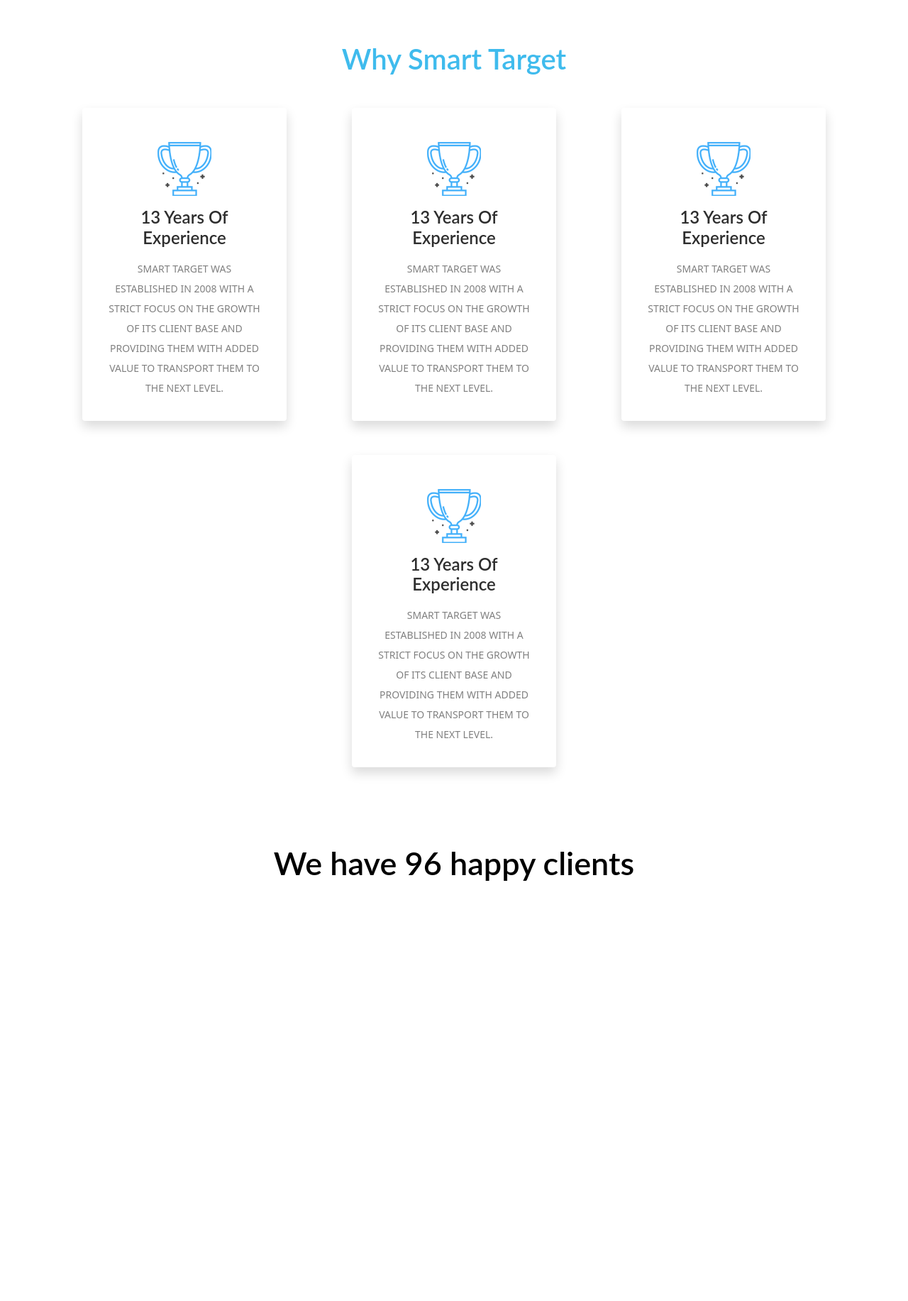
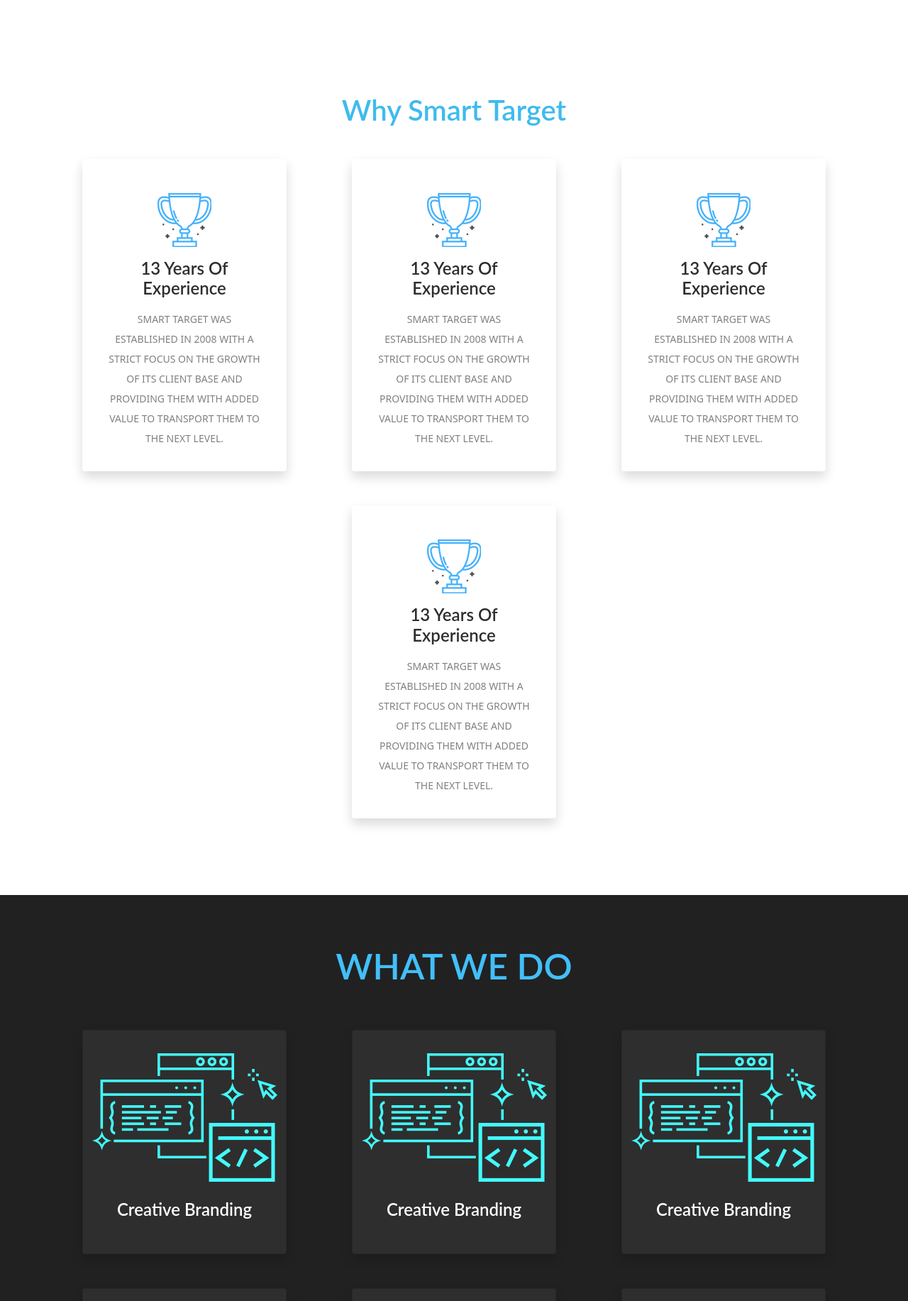
Before and after one commit to AhmedSaidGP7/smartTarget, a PHP site: page / in a window 1280 px wide. Shown: the part 965-2798 px from the top of the page at 71% size. Before the commit the page ends 2206 px from the top, so only its background shows below. Run offline with PHP 8.4, Linux system fonts and the light colour scheme.

Commit message:
adding what we do

```diff
--- a/assets/css/classes.css
+++ b/assets/css/classes.css
@@ -1,8 +1,8 @@
 /* Navbar clasess */
 
 .bg-light {
-  background: rgba(255, 255, 255, 0)!important;
- /* box-shadow: 0 2px 4px rgb(0 0 0 / 50%);*/
+  background: #212121 !important;
+ box-shadow: 0 2px 4px rgb(0 0 0 / 50%);
 }
 .targemHome-navbarLangIcon
 {
@@ -32,7 +32,7 @@
 
 .brandlogo
 {
-  width: 230px;
+  width: 160px;
 }
 
 .navbar-light .navbar-nav .nav-link
@@ -84,7 +84,7 @@
 {
   margin-top: 130px;
   color: white;
-  font-size: 47px;
+  font-size: 43px;
   font-family: "Lato", Sans-serif;
   font-weight: 700;
 }
@@ -181,3 +181,39 @@
 {
   margin-top: 25px;
 }
+
+/* What we do */
+
+.home-whatwedosection
+{
+  min-height: 600px;
+  background-color: #212121;
+  padding: 70px 0px 60px 0px;
+  margin-bottom: 70px;
+}
+
+.home-whatwedoh1
+{
+  color: #42bffa;
+  font-family: "Lato", Sans-serif;
+  font-size: 50px;
+  font-weight: 600;
+  text-align: center;
+  margin-bottom: 60px;
+}
+
+#ourservices .bg-body
+{
+  background-color: #2e2e2e !important;
+
+}
+
+.home-whatwedotitle
+{
+  margin-bottom: 15px;
+  color: white;
+  font-family: "Lato", Sans-serif;
+  font-size: 24px;
+  font-weight: 600;
+  margin-top: 25px;
+}
--- a/index.html
+++ b/index.html
@@ -44,7 +44,7 @@
     </head>
     <body>
         <!--Start Navbar-->
-        <nav class="navbar fixed-top navbar-expand-lg navbar-light bg-light">
+        <nav class="navbar sticky-top navbar-expand-lg navbar-light bg-light">
             <div class="container">
               <a class="navbar-brand" href="#">
                 <img src="assets/images/logo.png" alt="" class="brandlogo">
@@ -202,6 +202,128 @@
             </div>
             </section>
 
+            <section class="home-whatwedosection" id="ourservices">
+              <div class="container">
+                <div class="row">
+                  <div class="col-12">
+                    <h1 class="home-whatwedoh1">WHAT WE DO</h1>
+                  </div>
+                  <!--Start Card-->
+                <div class="col d-flex justify-content-center">
+                  <div class="card shadow p-3 mb-5 bg-body rounded" style="width: 18rem;">
+                    <div class="card-body">
+                      <div class="d-flex justify-content-center">
+                        <img src="assets/images/development-img.png" alt="" class="">
+                      </div>
+                      <h5 class="card-title text-center home-whatwedotitle">Creative Branding</h5>
+
+                    </div>
+                  </div>
+                </div>
+                <!--End Card-->
+
+                <!--Start Card-->
+                <div class="col d-flex justify-content-center">
+                  <div class="card shadow p-3 mb-5 bg-body rounded" style="width: 18rem;">
+                    <div class="card-body">
+                      <div class="d-flex justify-content-center">
+                        <img src="assets/images/development-img.png" alt="" class="">
+                      </div>
+                      <h5 class="card-title text-center home-whatwedotitle">Creative Branding</h5>
+
+                    </div>
+                  </div>
+                </div>
+                <!--End Card-->
+
+                <!--Start Card-->
+                <div class="col d-flex justify-content-center">
+                  <div class="card shadow p-3 mb-5 bg-body rounded" style="width: 18rem;">
+                    <div class="card-body">
+                      <div class="d-flex justify-content-center">
+                        <img src="assets/images/development-img.png" alt="" class="">
+                      </div>
+                      <h5 class="card-title text-center home-whatwedotitle">Creative Branding</h5>
+
+                    </div>
+                  </div>
+                </div>
+                <!--End Card-->
+
+
+                <!--Start Card-->
+                <div class="col d-flex justify-content-center">
+                  <div class="card shadow p-3 mb-5 bg-body rounded" style="width: 18rem;">
+                    <div class="card-body">
+                      <div class="d-flex justify-content-center">
+                        <img src="assets/images/development-img.png" alt="" class="">
+                      </div>
+                      <h5 class="card-title text-center home-whatwedotitle">Creative Branding</h5>
+
+                    </div>
+                  </div>
+                </div>
+                <!--End Card-->
+
+                <!--Start Card-->
+                <div class="col d-flex justify-content-center">
+                  <div class="card shadow p-3 mb-5 bg-body rounded" style="width: 18rem;">
+                    <div class="card-body">
+                      <div class="d-flex justify-content-center">
+                        <img src="assets/images/development-img.png" alt="" class="">
+                      </div>
+                      <h5 class="card-title text-center home-whatwedotitle">Creative Branding</h5>
+
+                    </div>
+                  </div>
+                </div>
+                <!--End Card-->
+
+                <!--Start Card-->
+                <div class="col d-flex justify-content-center">
+                  <div class="card shadow p-3 mb-5 bg-body rounded" style="width: 18rem;">
+                    <div class="card-body">
+                      <div class="d-flex justify-content-center">
+                        <img src="assets/images/development-img.png" alt="" class="">
+                      </div>
+                      <h5 class="card-title text-center home-whatwedotitle">Creative Branding</h5>
+
+                    </div>
+                  </div>
+                </div>
+                <!--End Card-->
+
+                <!--Start Card-->
+                <div class="col d-flex justify-content-center">
+                  <div class="card shadow p-3 mb-5 bg-body rounded" style="width: 18rem;">
+                    <div class="card-body">
+                      <div class="d-flex justify-content-center">
+                        <img src="assets/images/development-img.png" alt="" class="">
+                      </div>
+                      <h5 class="card-title text-center home-whatwedotitle">Creative Branding</h5>
+
+                    </div>
+                  </div>
+                </div>
+                <!--End Card-->
+
+                <!--Start Card-->
+                <div class="col d-flex justify-content-center">
+                  <div class="card shadow p-3 mb-5 bg-body rounded" style="width: 18rem;">
+                    <div class="card-body">
+                      <div class="d-flex justify-content-center">
+                        <img src="assets/images/development-img.png" alt="" class="">
+                      </div>
+                      <h5 class="card-title text-center home-whatwedotitle">Creative Branding</h5>
+
+                    </div>
+                  </div>
+                </div>
+                <!--End Card-->
+                </div>
+              </div>
+            </section>
+
           <section id="home-clients" class="home-happyclients">
             <div class="container">
               <div class="row">
```
Also changed, not shown: assets/css/main.css (+6 -3 lines), assets/images/development-img.png (added).
